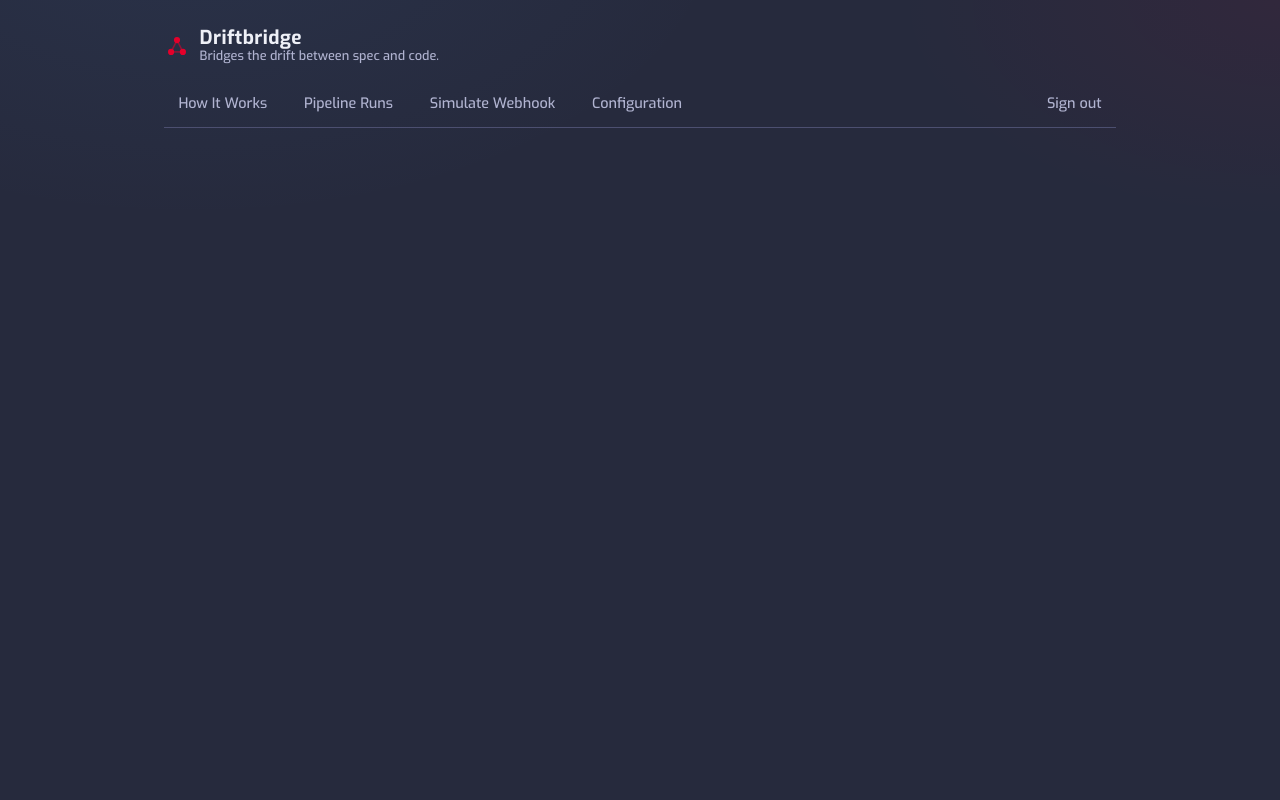
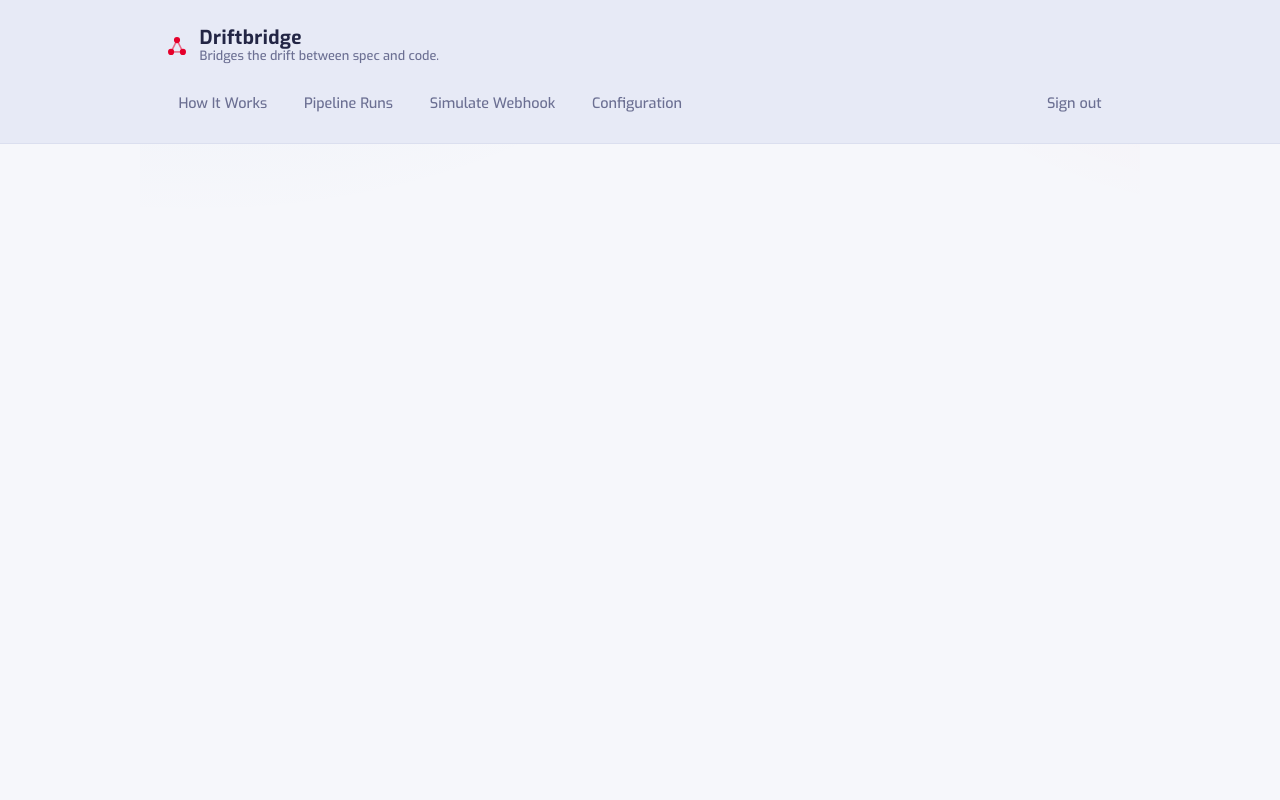
Before and after one commit to siddharthoak/confluence-pr-agent, a Python web app: template src/confluence_pr_agent/ui/templates/base.html in a window 1280 px wide. Run offline with Jinja, Linux system fonts and the light colour scheme; the template is opened without the code that fills it, so the values that code supplies are empty.

Commit message:
Light, soothing two-tone theme for the app shell
Replaces the dark slate-navy palette with a light theme: a soft
periwinkle-slate header band distinct from the airy near-white content
background beneath it, both edge-to-edge via a new full-bleed .topband
wrapper around the brand+nav (previously constrained to the same 1000px
column as page content). Every status/accent color (success, error,
warning, neutral, accent-blue) was redesigned for light-background
contrast rather than just inverted, including the hardcoded rgba()
literals tied to the old accent-blue that don't follow the CSS variable
automatically.

```diff
--- a/src/confluence_pr_agent/ui/templates/base.html
+++ b/src/confluence_pr_agent/ui/templates/base.html
@@ -8,44 +8,68 @@
 <link href="https://fonts.googleapis.com/css2?family=Exo:wght@400;500;600;700&display=swap" rel="stylesheet">
 <style>
   :root {
-    /* Slate-navy, lightened a step further from the near-black first pass --
-       still a dark, professional theme, just less heavy on the eyes. */
-    --bg: #262a3d;
-    --bg-elevated: #333652;
-    --bg-elevated-2: #3b3e5c;
-    --border: #4c4f70;
-    --text: #eef0f7;
-    --text-muted: #b1b4d1;
+    /* Light, soothing two-tone theme -- a soft periwinkle-slate header band
+       (--header-bg) distinct from the airy, barely-tinted page background
+       underneath it (--bg) where the actual content/results live. Neither
+       is stark white: both carry a slight cool-slate tint so the page reads
+       as considered rather than a bare default. */
+    --header-bg: #e7eaf6;
+    --bg: #f6f7fb;
+    --bg-elevated: #ffffff;
+    --bg-elevated-2: #eef0f9;
+    --border: #dbdfef;
+    --text: #232645;
+    --text-muted: #6b6f92;
     --accent: #e5002b;
-    --accent-hover: #ff2249;
-    --accent-blue: #5b9ce6;
-    --success-bg: rgba(16, 185, 129, 0.18);
-    --success-text: #4fe0ac;
-    --success-border: rgba(79, 224, 172, 0.4);
-    --error-bg: rgba(229, 0, 43, 0.18);
-    --error-text: #ff8298;
-    --error-border: rgba(255, 130, 152, 0.4);
-    --neutral-bg: rgba(163, 167, 197, 0.16);
-    --neutral-text: #c5c8e2;
-    --warning-bg: rgba(245, 166, 35, 0.18);
-    --warning-text: #f5b83d;
-    --warning-border: rgba(245, 184, 61, 0.4);
+    --accent-hover: #c40025;
+    --accent-blue: #3468c0;
+    --success-bg: rgba(16, 185, 129, 0.12);
+    --success-text: #0e8a5f;
+    --success-border: rgba(16, 185, 129, 0.35);
+    --error-bg: rgba(220, 38, 38, 0.10);
+    --error-text: #b91c1c;
+    --error-border: rgba(220, 38, 38, 0.3);
+    --neutral-bg: rgba(107, 111, 146, 0.10);
+    --neutral-text: #565a78;
+    --warning-bg: rgba(217, 119, 6, 0.12);
+    --warning-text: #92400e;
+    --warning-border: rgba(217, 119, 6, 0.32);
   }
 
   * { box-sizing: border-box; }
 
+  html { background: var(--bg); }
+
   body {
     font-family: 'Exo', system-ui, -apple-system, sans-serif;
+    margin: 0;
+    color: var(--text);
+    background: var(--bg);
+    min-height: 100vh;
+  }
+
+  /* Full-bleed header band -- edge to edge across the viewport, visually
+     distinct from the page content beneath it. The centered 1000px column
+     lives inside .topband-inner and .page respectively, not on body itself,
+     so the two tones can each span the full browser width behind their own
+     content. */
+  .topband {
+    background: var(--header-bg);
+    border-bottom: 1px solid var(--border);
+  }
+  .topband-inner {
     max-width: 1000px;
     margin: 0 auto;
-    padding: 0 1.5rem 3rem;
-    color: var(--text);
-    background: var(--bg);
+    padding: 0 1.5rem;
+  }
+  .page {
+    max-width: 1000px;
+    margin: 0 auto;
+    padding: 2rem 1.5rem 3rem;
     background-image:
-      radial-gradient(ellipse 900px 500px at 15% -10%, rgba(91, 156, 230, 0.07), transparent 60%),
-      radial-gradient(ellipse 700px 400px at 100% 0%, rgba(229, 0, 43, 0.06), transparent 55%);
+      radial-gradient(ellipse 900px 500px at 15% -10%, rgba(52, 104, 192, 0.05), transparent 60%),
+      radial-gradient(ellipse 700px 400px at 100% 0%, rgba(229, 0, 43, 0.045), transparent 55%);
     background-attachment: fixed;
-    min-height: 100vh;
   }
 
   .brand {
@@ -78,9 +102,7 @@
     display: flex;
     align-items: center;
     gap: 0.5rem;
-    margin-bottom: 2.25rem;
-    border-bottom: 1px solid var(--border);
-    padding-bottom: 0;
+    padding-bottom: 1rem;
   }
   nav a {
     text-decoration: none;
@@ -373,6 +388,8 @@
 </style>
 </head>
 <body>
+  <header class="topband">
+    <div class="topband-inner">
       <div class="brand">
         <svg class="brand-mark" width="26" height="26" viewBox="0 0 22 22" fill="none" xmlns="http://www.w3.org/2000/svg" aria-hidden="true">
           <circle cx="6" cy="16" r="2.6" fill="#e5002b"/>
@@ -409,6 +426,10 @@
           <a href="/logout" style="color: var(--text-muted); font-size: 0.9rem;" title="Force your browser to re-prompt for Basic Auth credentials">Sign out</a>
         </span>
       </nav>
+    </div>
+  </header>
+  <div class="page">
     {% block content %}{% endblock %}
+  </div>
 </body>
 </html>
```
Also changed, not shown: other parts of src/confluence_pr_agent/ui/templates/base.html (+16 -23 lines). Lines whose indentation alone changed are shown as unchanged.
